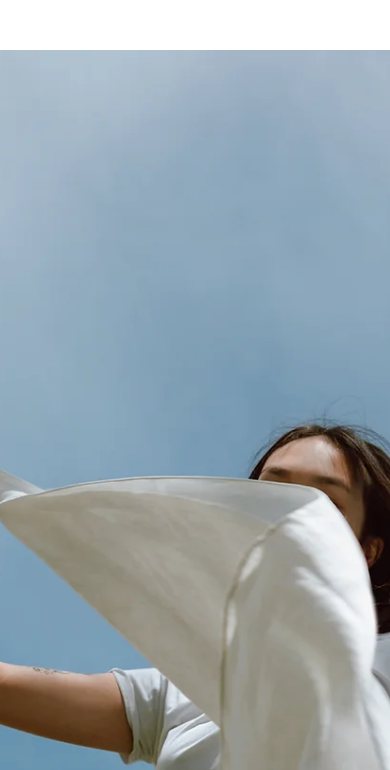
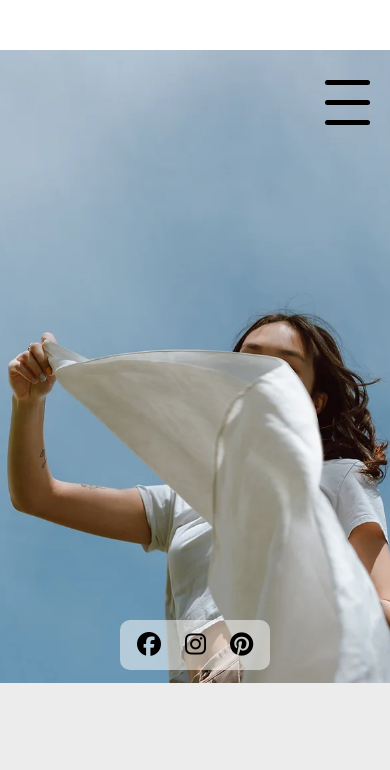
Before and after one commit to fcbvttn123/css-coming-soon-landing-page, a plain HTML site: page index.html in a window 390 px wide. Shown: the top 770 px of the page. Drawn offline with Linux system fonts and the light colour scheme.

Commit message:
Mobile Design: .right-bottom and footer section left

```diff
--- a/index.html
+++ b/index.html
@@ -16,6 +16,9 @@
     </header>
     <main>
         <div class="left-top">
+            <div class="burger-menu">
+                <div class="middle-bar"></div>
+            </div>
             <a href="#" class="erin-link">ERIN</a>
             <ul class="sm">
                 <li><a href="#"><i class="fa-brands fa-facebook" style="color: #000000;"></i></a></li>
--- a/styles.css
+++ b/styles.css
@@ -1,4 +1,9 @@
 @import url('https://fonts.googleapis.com/css2?family=Roboto:wght@100;300;400&display=swap');
+
+
+
+
+/* Default Setup */
 
 :root {
     --ff-roboto: 'Roboto', sans-serif;
@@ -31,9 +36,14 @@ body .home-link.invisible {
     opacity: 0;
 }
 
+
+
+/* Header */
+
 header {
     position: fixed;
     top: 0;
+    z-index: 1;
 
     width: 100%;
     height: 50px;
@@ -50,18 +60,47 @@ header.invisible {
     opacity: 0;
 }
 
+@media (max-width: 1000px) {
+    header {
+        position: relative;
+    }
+}
+
+
+
+
+/* Main Section  */
+
 main {
     width: 100%;
-    height: 1100px;
+    height: 120vh;
     display: flex;
     justify-content: space-around;
     margin-top: 50px;
+    background-color: #0964e4;
 }
 
 main :is(.left-top, .right-bottom) {
     width: 50%;
-    height: 100%;
 }
+
+@media (max-width: 1000px) {
+    main {
+        margin-top: 0;
+
+        flex-direction: column;
+        justify-content: flex-start;
+
+        height: 250vh;
+    }
+    main :is(.left-top, .right-bottom) {
+        width: 100%;
+    }
+}
+
+
+
+/* Main - Left Top */
 
 main .left-top {
     background-image: url("./images/huge-image.webp");
@@ -69,6 +108,41 @@ main .left-top {
     background-repeat: no-repeat;
     background-position: center;
     position: relative;
+}
+
+main .left-top .burger-menu {
+    display: none;
+    align-items: center;
+
+    position: absolute;
+    top: 30px;
+    right: 20px;
+
+    width: 45px;
+    aspect-ratio: 1/1;
+
+    cursor: pointer;
+}
+main .left-top .burger-menu::before,
+main .left-top .burger-menu::after {
+    content: "";
+    width: 100%;
+    height: 5px;
+    border-radius: 5px;
+    background-color: black;
+    position: absolute;
+}
+main .left-top .burger-menu::before {
+    top: 0;
+}
+main .left-top .burger-menu .middle-bar {
+    width: 100%;
+    height: 5px;
+    border-radius: 5px;
+    background-color: black;
+}
+main .left-top .burger-menu::after {
+    bottom: 0;
 }
 
 main .left-top .erin-link {
@@ -92,7 +166,6 @@ main .left-top .sm {
     justify-content: center;
     row-gap: 1rem;
     width: 20px;
-    height: 100px;
 
     position: fixed;
     top: 30vh;
@@ -100,30 +173,21 @@ main .left-top .sm {
 }
 
 @media (max-width: 1000px) {
-    header {
-        position: relative;
+    main .left-top {
+        height: 30%;
     }
-
-    main {
-        margin-top: 0;
-        flex-direction: column;
-        height: 1800px;
-    }
-    main :is(.left-top, .right-bottom) {
-        width: 100%;
-        height: 50%;
+    main .left-top .burger-menu {
+        display: flex;
     }
     main .left-top .erin-link {
-        position: absolute;
+        position: relative;
         top: 30px;
         left: 20px;
-        font-size: 2rem;
+
+        font-size: 1.7rem;
+        font-weight: var(--fw-light);
     }
     main .left-top .sm {
-        position: absolute;
-        top: 800px;
-        left: calc((100vw - 150px) / 2);
-
         flex-direction: row;
         row-gap: 0;
         column-gap: 1.5rem;
@@ -131,12 +195,30 @@ main .left-top .sm {
         width: 150px;
         height: 50px;
         border-radius: 10px;
+        isolation: isolate;
+
+        position: absolute;
+        top: 90%;
+        left: calc((100vw - 150px) / 2);
+    }
+    main .left-top .sm::before {
+        content: "";
+        position: absolute;
+        inset: 0;
+        border-radius: 10px;
         background-color: white;
+        z-index: -1;
+        opacity: .5;
     }
     main .left-top .sm i {
         font-size: 1.5rem;
     }
 }
+
+
+
+
+/* Main - Right Bottom */
 
 main .right-bottom {
     background-color: #edecec;
@@ -145,6 +227,7 @@ main .right-bottom {
     flex-direction: column;
     align-items: center;
     justify-content: center;
+
     row-gap: 5rem;
 }
 
@@ -158,6 +241,7 @@ main .right-bottom .picture-box {
     display: flex;
     align-items: center;
     justify-content: space-between;
+
     column-gap: 1.5rem;
     height: 320px;
 }
@@ -173,9 +257,10 @@ main .right-bottom .picture-box img:last-child {
 main .right-bottom .bottom-box {
     display: flex;
     flex-direction: column;
-    row-gap: 3rem;
     align-items: center;
     justify-content: space-between;
+
+    row-gap: 3rem;
 }
 
 main .right-bottom .bottom-box .form-text {
@@ -234,6 +319,17 @@ main .right-bottom .bottom-box form button:hover {
     background-color: #0a59c8;
 }
 
+@media (max-width: 1000px) {
+    main .right-bottom {
+        height: 70%;
+    }
+}
+
+
+
+
+/* Footer */
+
 footer {
     width: 100%;
     padding: 2rem 0;
@@ -256,4 +352,95 @@ footer p {
 
 
 
-/* Mobile Design left */
+/* @media (max-width: 1000px) {
+    header {
+        position: relative;
+    }
+
+    main {
+        margin-top: 0;
+        flex-direction: column;
+        height: 1800px;
+    }
+    main :is(.left-top, .right-bottom) {
+        width: 100%;
+        height: 50%;
+    }
+    main .left-top .burger-menu {
+        display: flex;
+        align-items: center;
+
+        position: absolute;
+        top: 30px;
+        right: 20px;
+
+        width: 45px;
+        aspect-ratio: 1/1;
+    }
+    main .left-top .burger-menu::before,
+    main .left-top .burger-menu::after {
+        content: "";
+        width: 100%;
+        height: 5px;
+        border-radius: 5px;
+        background-color: black;
+        position: absolute;
+    }
+    main .left-top .burger-menu::before {
+        top: 0;
+    }
+    main .left-top .burger-menu .middle-bar {
+        width: 100%;
+        height: 5px;
+        border-radius: 5px;
+        background-color: black;
+    }
+    main .left-top .burger-menu::after {
+        bottom: 0;
+    }
+    main .left-top .erin-link {
+        position: absolute;
+        top: 30px;
+        left: 20px;
+        font-size: 2rem;
+    }
+    main .left-top .sm {
+        position: absolute;
+        top: 800px;
+        left: calc((100vw - 150px) / 2);
+
+        flex-direction: row;
+        row-gap: 0;
+        column-gap: 1.5rem;
+
+        width: 150px;
+        height: 50px;
+        border-radius: 10px;
+        isolation: isolate;
+    }
+    main .left-top .sm::before {
+        content: "";
+        position: absolute;
+        inset: 0;
+        border-radius: 10px;
+        background-color: white;
+        z-index: -1;
+        opacity: .5;
+    }
+    main .left-top .sm i {
+        font-size: 1.5rem;
+    }
+} */
+
+
+
+
+/*
+
+    + Burger Menu Bar
+
+    + Home Link
+
+    + RWD
+
+*/
```
Also changed, not shown: images/blue-shirt-mobile.webp (added), images/white-sweater-mobile.webp (added).
